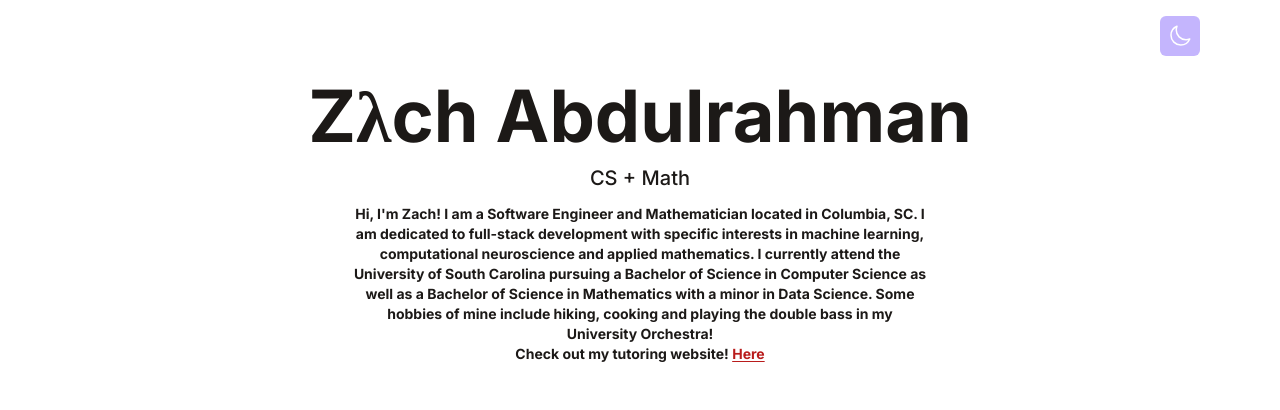
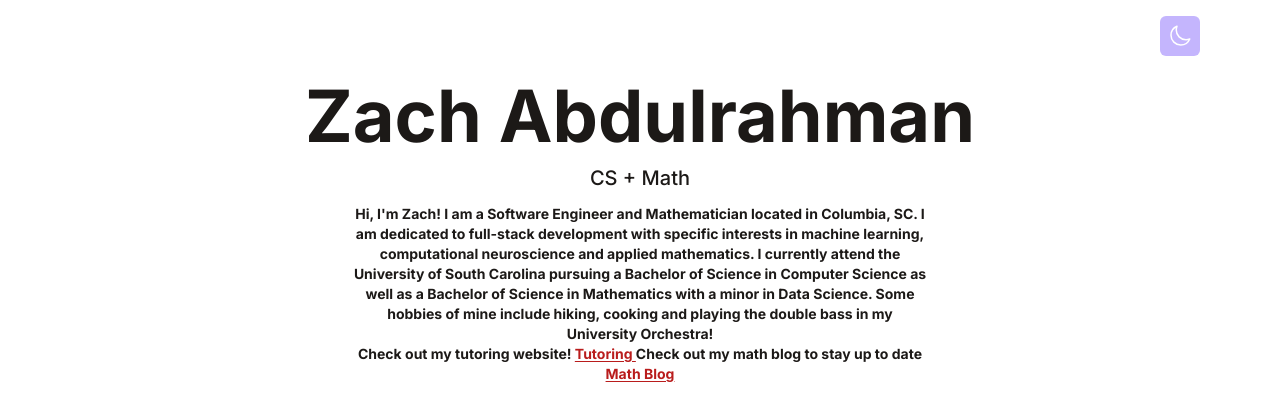
Before and after one commit to Zacharahman/Portfolio, a React (Vite) app: page / in a window 1280 px wide. Shown: the top 410 px of the page. Built offline with nearby package versions, Linux system fonts and the light colour scheme; grey boxes are pictures that could not be loaded.

Commit message:
Update Intro.jsx

```diff
--- a/src/components/Intro.jsx
+++ b/src/components/Intro.jsx
@@ -3,7 +3,7 @@ import React from 'react';
 function Intro() {
    return (
       <div className="flex items-center justify-center flex-col text-center pt-20 pb-6">
-         <h1 className="text-4xl md:text-7xl dark:text-white mb-1 md:mb-3 font-bold">Zλch Abdulrahman</h1>
+         <h1 className="text-4xl md:text-7xl dark:text-white mb-1 md:mb-3 font-bold">Zach Abdulrahman</h1>
          <p className="text-base md:text-xl mb-3 font-medium">CS + Math</p>
          <p className="text-sm max-w-xl mb-6 font-bold">
             Hi, I'm Zach! I am a Software Engineer and Mathematician located in Columbia, SC. I am dedicated to full-stack development with specific interests in machine learning, computational neuroscience and applied mathematics. I currently attend the University of South Carolina pursuing a Bachelor of Science in Computer Science as well as a Bachelor of Science in Mathematics with a minor in Data Science. Some hobbies of mine include hiking, cooking and playing the double bass in my University Orchestra!
@@ -15,7 +15,16 @@ function Intro() {
                className="text-red-700 hover:underline underline-offset-2 decoration-2 decoration-red-700"
                rel="noreferrer noopener"
             >
-              <u> Here </u>
+              <u> Tutoring </u>
+            </a>{''}
+             Check out my math blog to stay up to date {''}
+            <a
+               href="https://zacharahman.github.io/TheMathMatrix.github.io/"
+               target="_blank"
+               className="text-red-700 hover:underline underline-offset-2 decoration-2 decoration-red-700"
+               rel="noreferrer noopener"
+            >
+              <u> Math Blog </u>
             </a>{''}
 
          </p>
```
